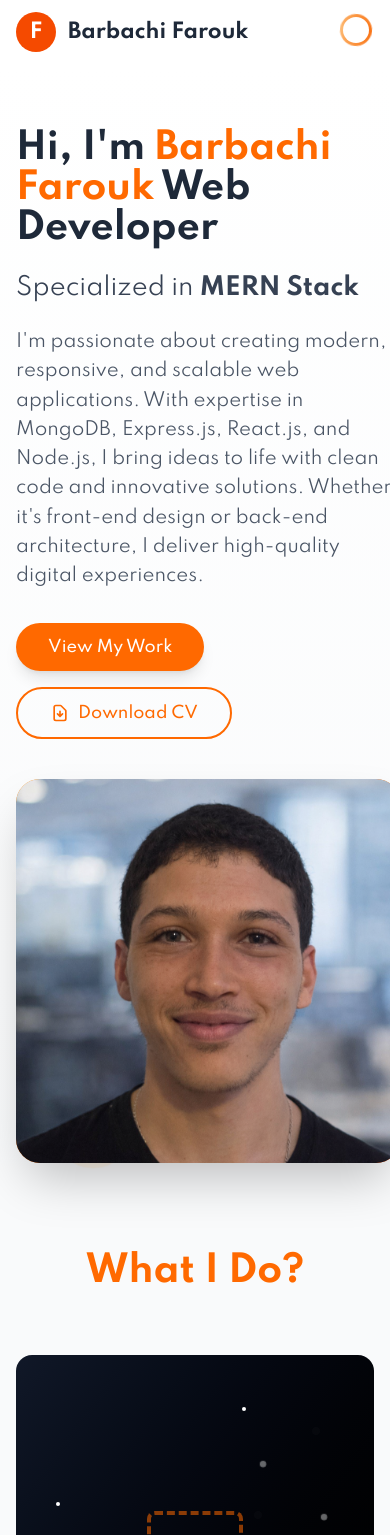
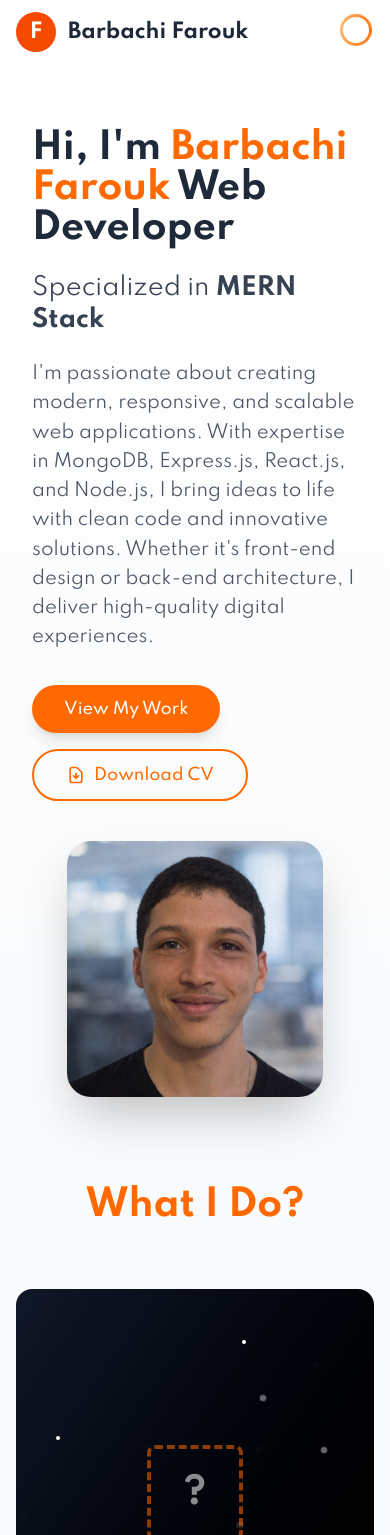
Before and after one commit to GeniusTrap/portfolio-barbachi-farouk, a React (Vite) app in the folder frontend/: page / in a window 390 px wide. Shown: the top 1535 px of the page. Built offline with nearby package versions, Linux system fonts and the light colour scheme.

Commit message:
Fix: Mobile responsive with proper padding and image sizes

```diff
--- a/frontend/src/components/Banner.jsx
+++ b/frontend/src/components/Banner.jsx
@@ -114,19 +114,14 @@ const handleDownloadCV = (filename = 'Barbachi_Farouk_CV.pdf') => {
     });
 };
 
-<DownloadModal
-  isOpen={showDownloadModal}
-  onClose={() => setShowDownloadModal(false)}
-  onDownload={handleDownloadCV}
-/>
-
   return (
     <>
       <section id="home" className="pt-16 bg-gradient-to-b from-white to-gray-50 flex items-center">
         <div className="max-w-7xl mx-auto px-4 sm:px-6 lg:px-8">
           <div className="flex flex-col lg:flex-row items-center justify-between">
 
-            <div className="lg:w-1/2 mb-10 lg:mb-0">
+            {/* SECTION TEXTE - AVEC PADDING MOBILE */}
+            <div className="lg:w-1/2 mb-10 lg:mb-0 px-4">
               <h1 className="text-4xl md:text-6xl font-bold text-gray-800 mb-6 min-h-[4.5rem] md:min-h-[5.5rem]">
                 {renderTextWithColors()}
                 {displayedText.length === fullText.length && (
@@ -153,9 +148,7 @@ const handleDownloadCV = (filename = 'Barbachi_Farouk_CV.pdf') => {
                   View My Work
                 </button>
                 <button
-  onClick={() => {
-    setShowDownloadModal(true);
-  }}
+                  onClick={() => setShowDownloadModal(true)}
                   className="border-2 border-orange-500 text-orange-500 hover:bg-orange-50 font-medium py-3 px-8 rounded-full transition duration-300 flex items-center group"
                 >
                   <svg className="w-5 h-5 mr-2 group-hover:animate-bounce" fill="none" stroke="currentColor" viewBox="0 0 24 24">
@@ -166,11 +159,12 @@ const handleDownloadCV = (filename = 'Barbachi_Farouk_CV.pdf') => {
               </div>
             </div>
 
-            <div className="lg:w-1/2 flex justify-center">
+            {/* SECTION IMAGE - TAILLES RESPONSIVES */}
+            <div className="lg:w-1/2 flex justify-center px-4">
               <div className="relative">
-                <div className="relative w-96 h-96">
+                <div className="relative w-64 h-64 sm:w-80 sm:h-80 md:w-96 md:h-96">
                   <div className="absolute inset-0 w-full h-full z-20">
-                    <div className="w-full h-full bg-gradient-to-br from-orange-400 to-orange-600 rounded-3xl overflow-hidden shadow-2xl">
+                    <div className="w-full h-full rounded-3xl overflow-hidden shadow-2xl">
                       <img
                         src={assets.smiling}
                         alt="Barbachi Farouk"
@@ -180,12 +174,12 @@ const handleDownloadCV = (filename = 'Barbachi_Farouk_CV.pdf') => {
                     </div>
                   </div>
 
-                  <div className="absolute inset-0">
-                    <div className="absolute top-0 left-1/2 w-16 h-16 bg-orange-200 rounded-full opacity-50 animate-orbit-outside"
+                  <div className="absolute inset-0 overflow-hidden">
+                    <div className="absolute top-0 left-1/2 w-12 h-12 sm:w-14 sm:h-14 md:w-16 md:h-16 bg-orange-200 rounded-full opacity-50 animate-orbit-outside"
                          style={{ transform: 'translate(-50%, -50%)' }}>
                     </div>
 
-                    <div className="absolute bottom-0 left-1/2 w-20 h-20 bg-orange-100 rounded-full opacity-50 animate-orbit-inside"
+                    <div className="absolute bottom-0 left-1/2 w-14 h-14 sm:w-16 sm:h-16 md:w-20 md:h-20 bg-orange-100 rounded-full opacity-50 animate-orbit-inside"
                          style={{ transform: 'translate(-50%, 50%)' }}>
                     </div>
                   </div>
```
Lines whose indentation alone changed are shown as unchanged.
